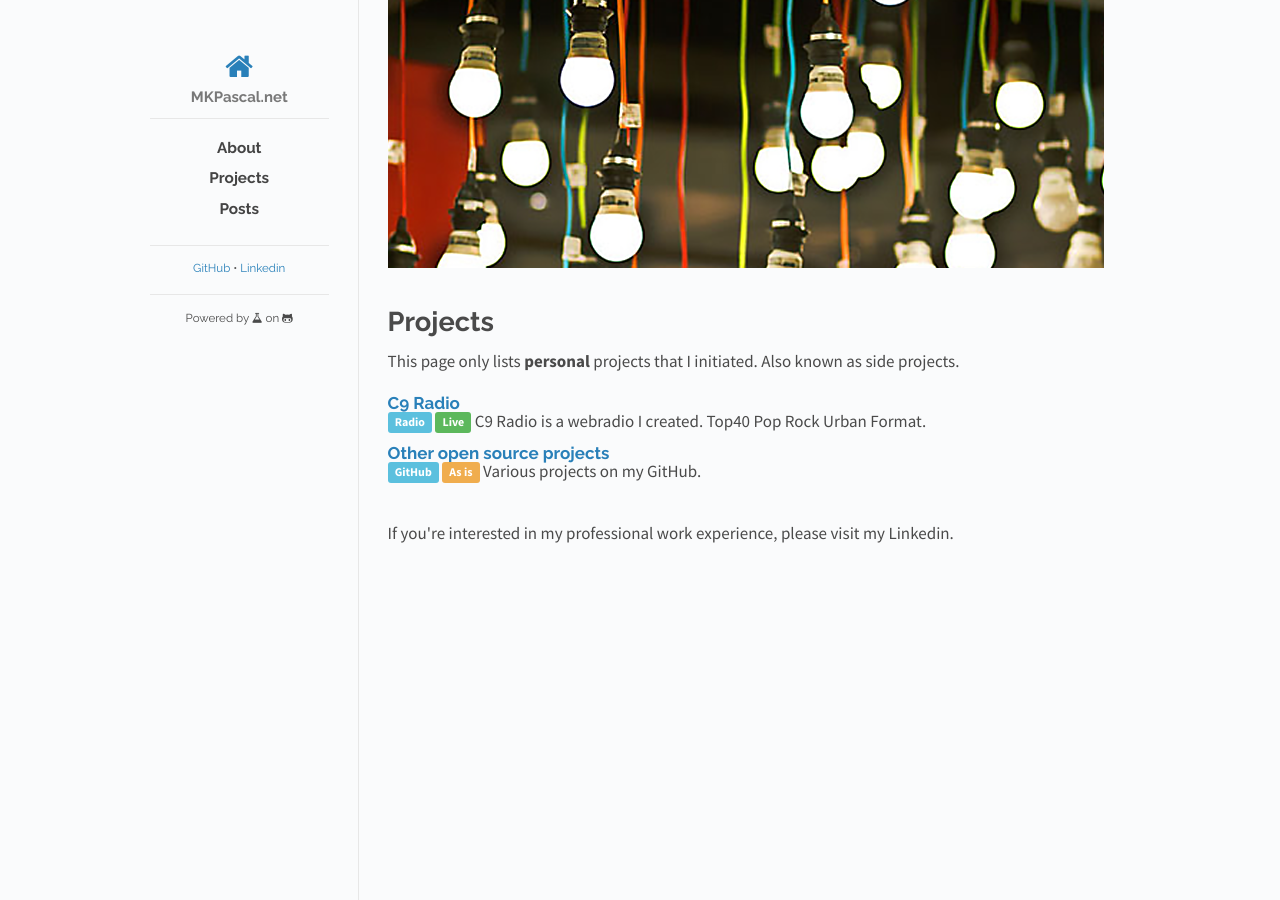
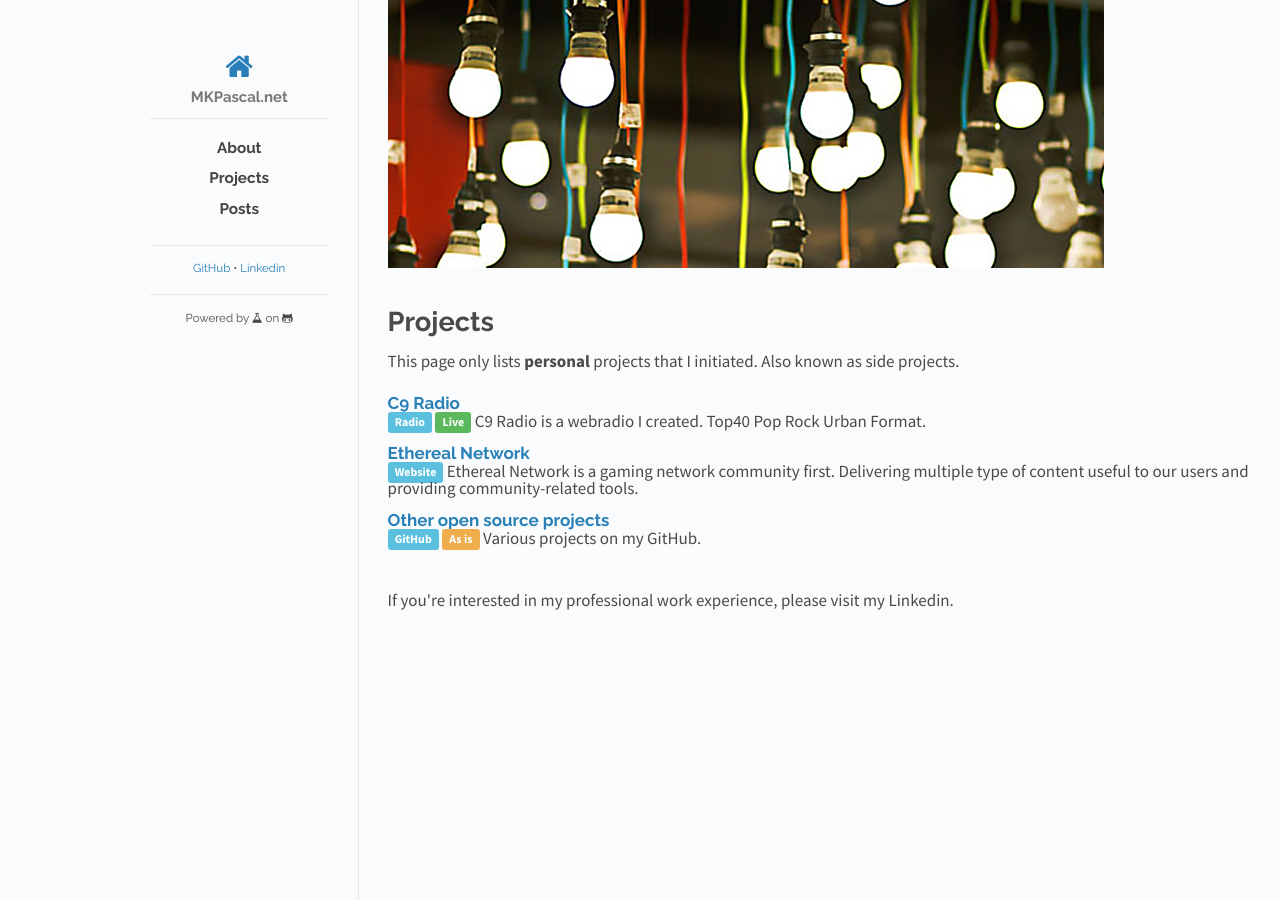
Before and after one commit to mkpascal/mkpascal.github.io, a Jekyll site: the page built from projects.html, in a window 1280 px wide. Built offline with Jekyll 4.4.1, drawn with Linux system fonts in a browser that asks for light colours; nearby versions of some CDN libraries.

Commit message:
Update projects.html

```diff
--- a/projects.html
+++ b/projects.html
@@ -27,6 +27,13 @@ permalink: /projects/
       </a>
     </li>
 
+        <li class="post-link">
+      <a class="post-title" href="http://www.ethereal.network">
+        Ethereal Network
+        <span class="post-content"><i class="label label-info">Website</i> Ethereal Network is a gaming network community first. Delivering multiple type of content useful to our users and providing community-related tools.</span>
+      </a>
+    </li>
+
     <li class="post-link" style="display:none;">
       <a class="post-title" href="/2014/12/05/boxchaser-is-out.html">
         BoxChaser
```
